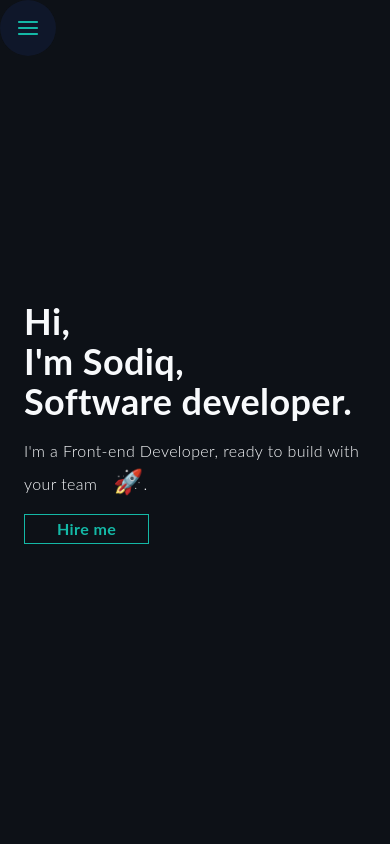
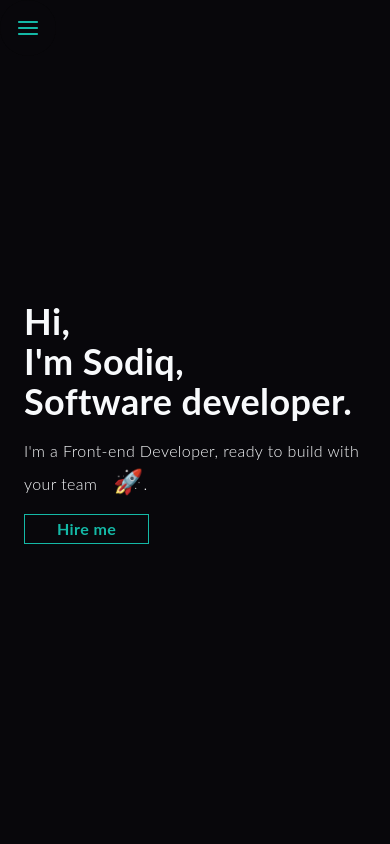
Before and after one commit to deyemiobaa/sa-portfolio, a React (Create React App) app: page / in a window 390 px wide. Shown: the top 844 px of the page. Built offline with nearby package versions, Linux system fonts and the light colour scheme.

Commit message:
change body background

```diff
--- a/src/App.js
+++ b/src/App.js
@@ -18,7 +18,7 @@ export default function App() {
   }, [state])
 
   return (
-    <div className="w-full min-h-screen bg-[#0d1117] relative grid lg:grid-cols-[auto_1fr_auto] font-lato text-slate-50 text-base md:text-lg">
+    <div className="w-full min-h-screen bg-[#08070b] relative grid lg:grid-cols-[auto_1fr_auto] font-lato text-slate-50 text-base md:text-lg">
       <PageNav />
       <MobileNav />
       <Routes>
--- a/src/components/mobile-nav/nav.js
+++ b/src/components/mobile-nav/nav.js
@@ -15,7 +15,7 @@ export default function MobileNav() {
       className="mobile-nav fixed inset-0 z-20 w-3/4 md:w-3/5 lg:hidden transition-all ease-in-out duration-1000"
       style={isOpen ? undefined : { "width": "0" }}
     >
-      {!isOpen && <Toggle style={{ "backgroundColor": "#0f172a" }} toggle={() => toggleNav()} element={<CgMenu className="text-2xl text-teal-500 font-bold" />} />}
+      {!isOpen && <Toggle style={{ "backgroundColor": "#08070b" }} toggle={() => toggleNav()} element={<CgMenu className="text-2xl text-teal-500 font-bold" />} />}
       {isOpen && <Toggle toggle={() => toggleNav()} element={<CgClose className="text-2xl text-neutral-900 font-bold" />} />}
       <Navigation
         handleClickProp={() => toggleNav()}
```
